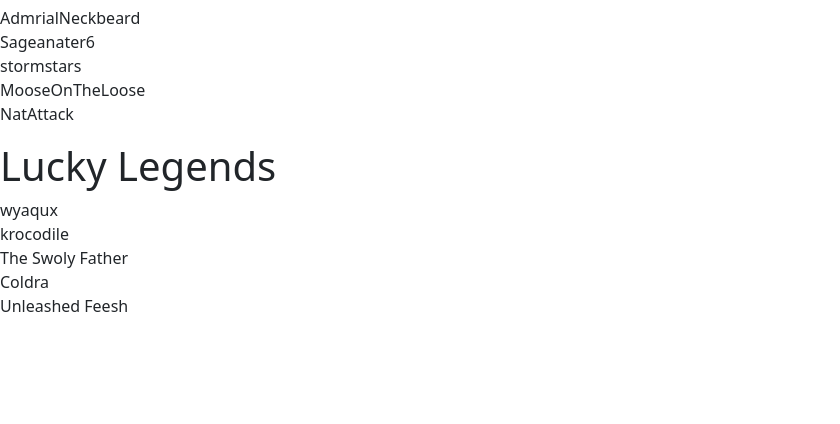
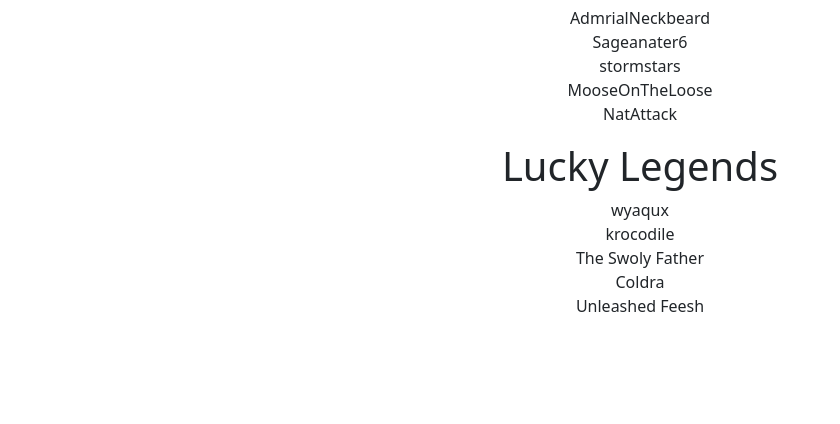
Before and after one commit to jnaumannndsu/LoLClubWebsite, a Django app: page /hof/ in a window 1280 px wide. Shown: the part 376-800 px from the top of the page, without its empty margins (0-840 px from the left). Run offline with Django 5.2, Linux system fonts and the light colour scheme; data comes from the database, SQL or seed files in the repository.

Commit message:
Updated hof formatting

```diff
--- a/eventcalendar/templates/hof.html
+++ b/eventcalendar/templates/hof.html
@@ -4,8 +4,8 @@
 {% if hofs %}
 
 {% for h in hofs %}
-<h1>{{h.tourneyName}}</h1>
-<p>{{h.player1}}<br>{{h.player2}}<br>{{h.player3}}<br>{{h.player4}}<br>{{h.player5}}</p>
+<h1 class="center">{{h.tourneyName}}</h1>
+<p class="center">{{h.player1}}<br>{{h.player2}}<br>{{h.player3}}<br>{{h.player4}}<br>{{h.player5}}</p>
 {% endfor %}
 {% else %}
 <p>
```
